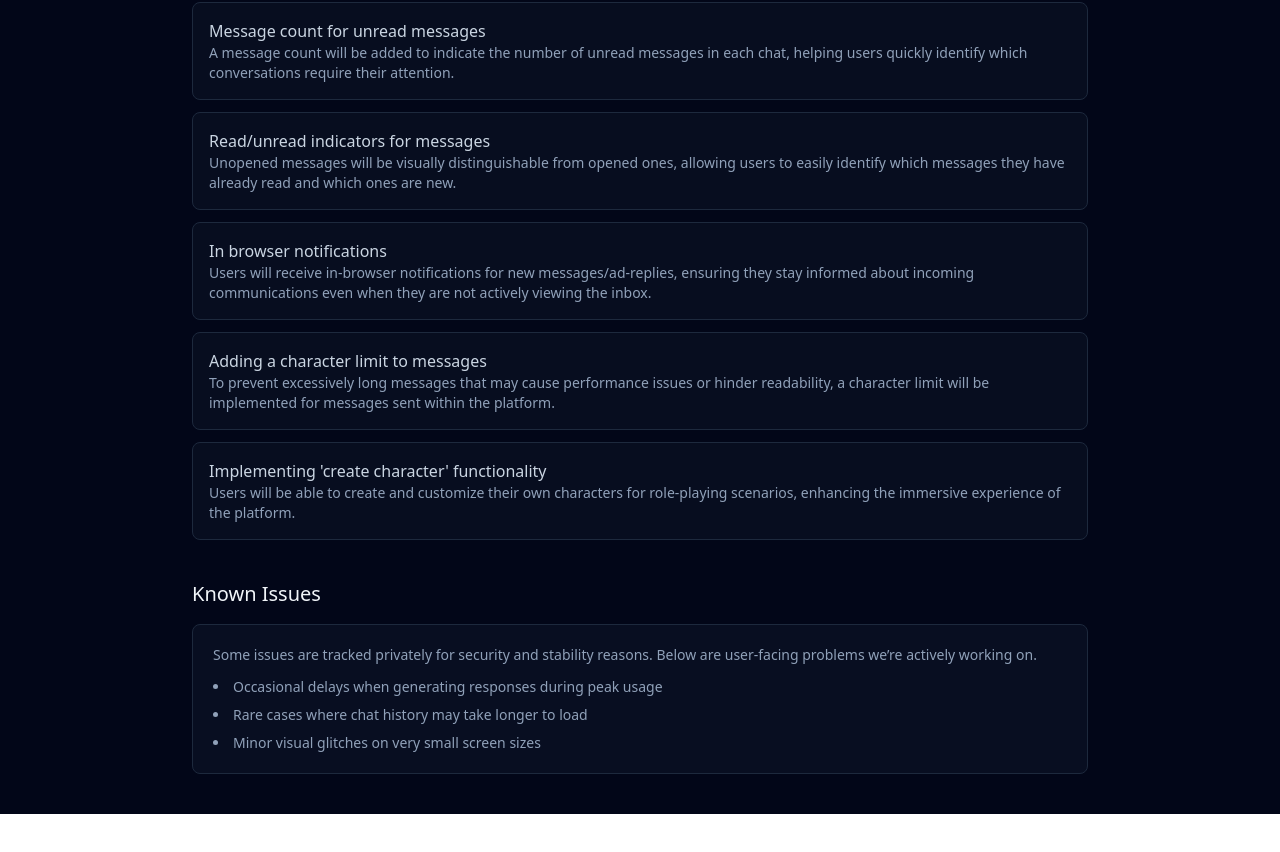
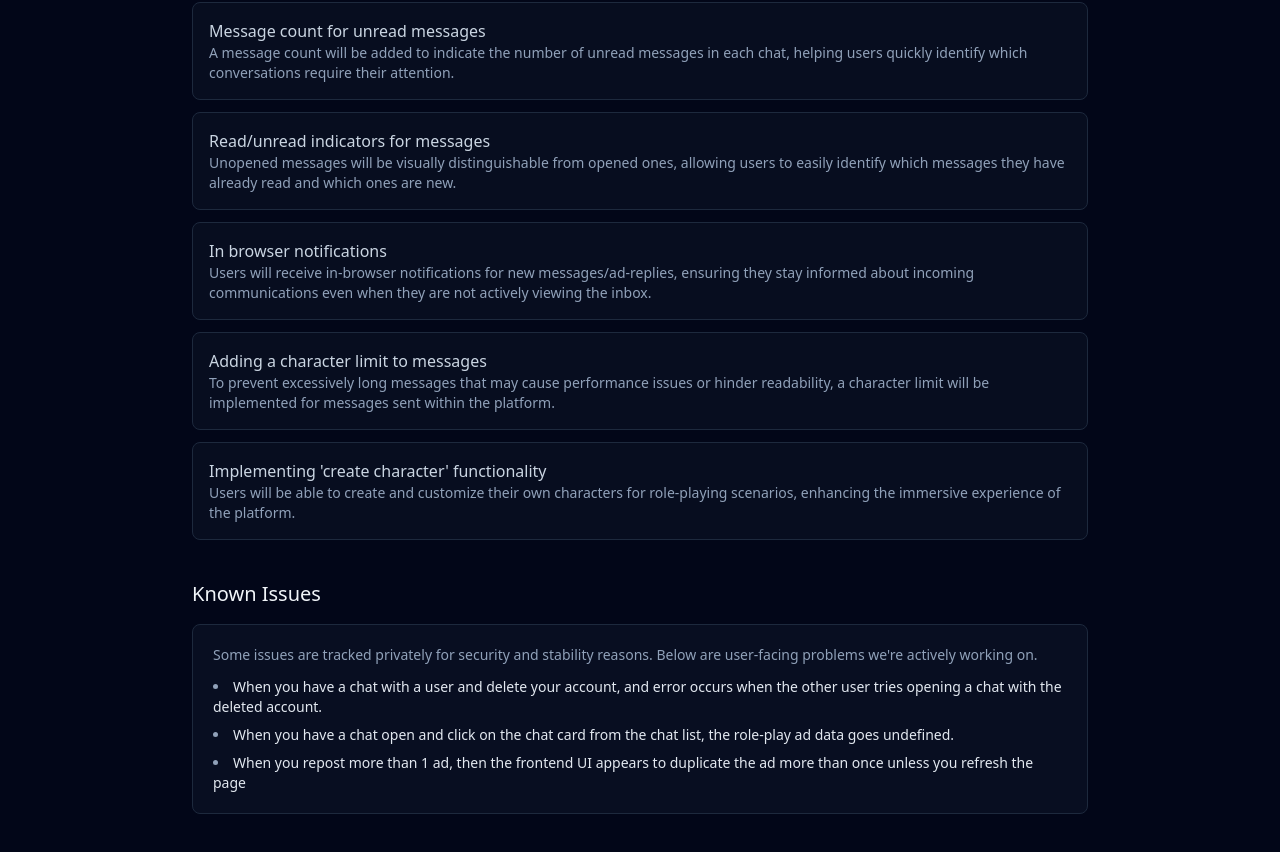
Before and after one commit to Hairum-Qureshi/story-roleplay-app, a React (Vite) app in the folder apps/frontend/: page /updates-changelog in a window 1280 px wide. Shown: the part 762-1614 px from the top of the page. Before the commit the page ends 1576 px from the top, so only its background shows below. Built offline with nearby package versions, Linux system fonts and the light colour scheme; no server answers.

Commit message:
replaced placeholder bugs with dynamic bugs from bugs.json file

```diff
--- a/apps/frontend/src/pages/UpdatesAndChangelog.tsx
+++ b/apps/frontend/src/pages/UpdatesAndChangelog.tsx
@@ -2,11 +2,13 @@ import PlannedFeaturesCard from "../components/PlannedFeaturesCard";
 import UpdateCard from "../components/UpdateCard";
 import planned from ".././utils/planned.json";
 import updates from ".././utils/updates.json";
-import type { PlannedFeature, Update } from "../interfaces";
+import bug from ".././utils/bugs.json";
+import type { Bug, PlannedFeature, Update } from "../interfaces";
 
 export default function UpdatesAndChangelog() {
 	const plannedFeatures: PlannedFeature[] = planned;
 	const updatesToShow: Update[] = updates;
+	const currentBugs: Bug[] = bug;
 
 	return (
 		<div className="min-h-[calc(100vh-4rem)] bg-slate-950 text-slate-200 px-6 py-10">
@@ -65,15 +67,15 @@ export default function UpdatesAndChangelog() {
 					<div className="rounded-lg border border-slate-800 bg-slate-900/50 p-5 space-y-3">
 						<p className="text-sm text-slate-400">
 							Some issues are tracked privately for security and stability
-							reasons. Below are user-facing problems we’re actively working on.
+							reasons. Below are user-facing problems we're actively working on.
 						</p>
 
 						<ul className="list-disc list-inside space-y-2 text-sm text-slate-400">
-							<li>
-								Occasional delays when generating responses during peak usage
-							</li>
-							<li>Rare cases where chat history may take longer to load</li>
-							<li>Minor visual glitches on very small screen sizes</li>
+							{currentBugs.map(bug => (
+								<li key={bug.id}>
+									<span className="font-medium text-slate-200">{bug.bug}</span>
+								</li>
+							))}
 						</ul>
 					</div>
 				</section>
```
